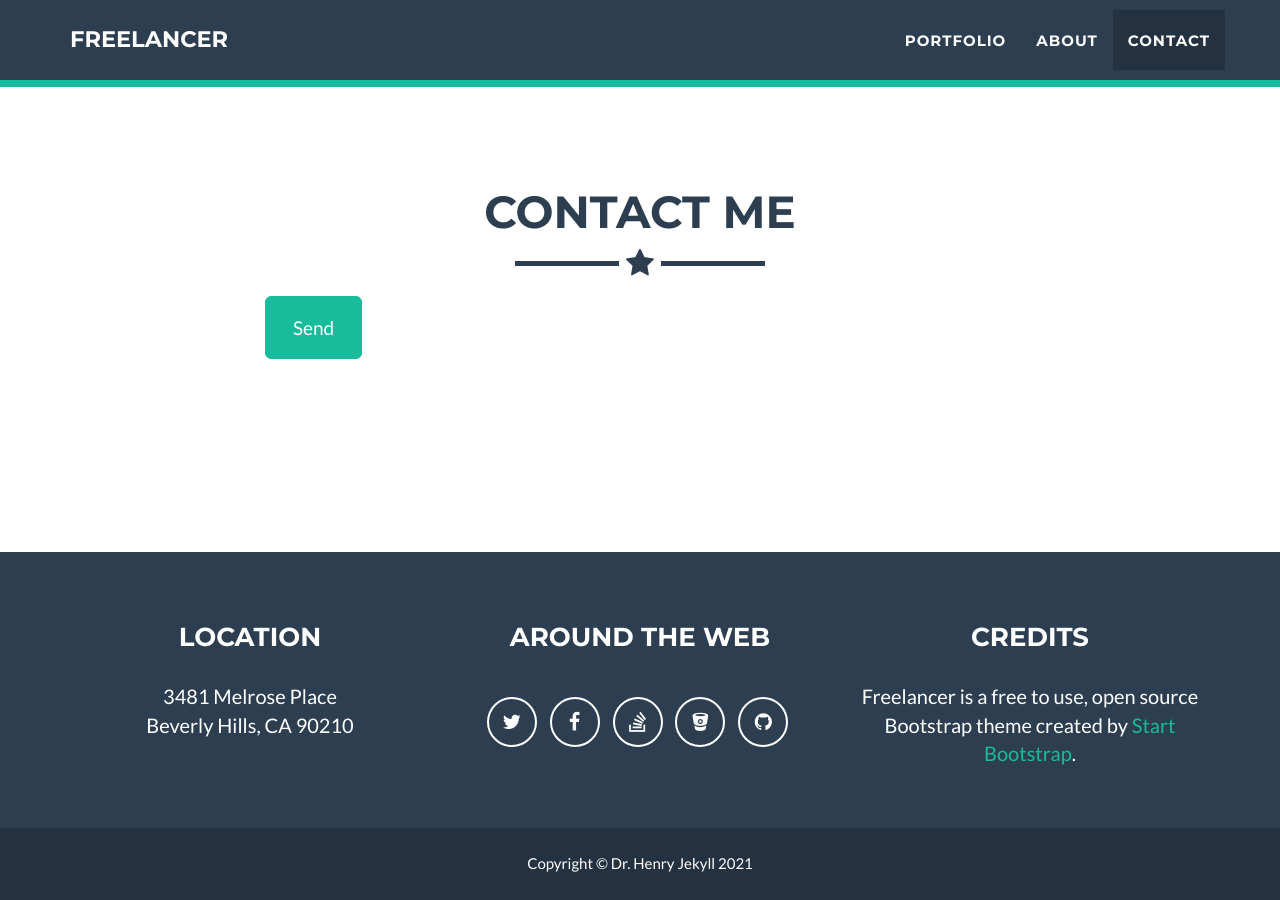
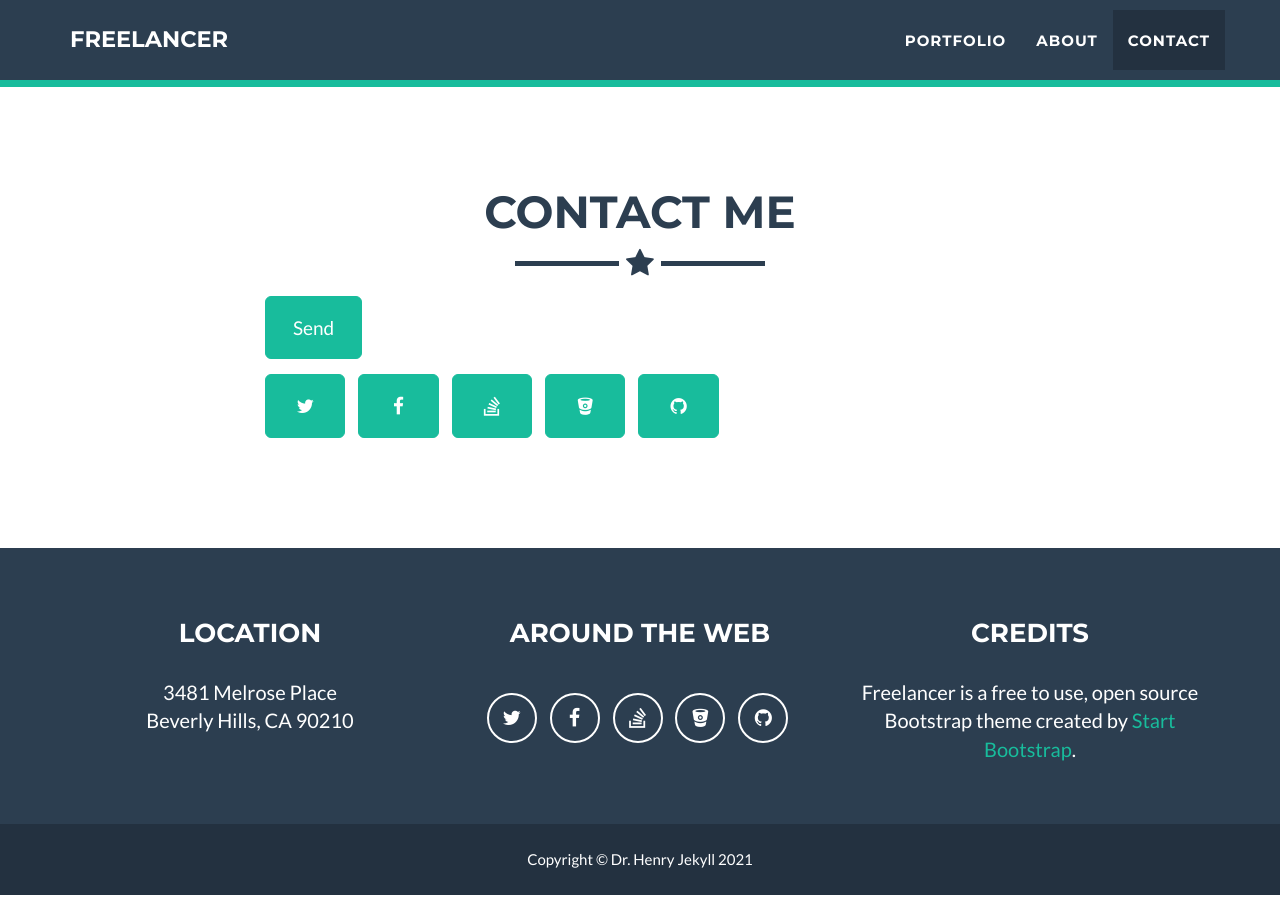
Before and after one commit to chickensmitten/freelancer, a Jekyll site: the page built from _posts/2014-07-18-project-1.markdown, in a window 1280 px wide and 900 px high, scrolled down 2158 px. Built offline with Jekyll 4.4.1, drawn with Linux system fonts in a browser that asks for light colours.

Commit message:
Update contact.html

```diff
--- a/_includes/contact.html
+++ b/_includes/contact.html
@@ -19,7 +19,7 @@
                         <ul class="list-inline">
                             {% for network in site.social %}
                             <li>
-                                <a href="{{ network.url }}" class="btn btn-success btn-outline"><i class="fa fa-fw fa-{{ network.title }}"></i></a>
+                                <a href="{{ network.url }}" class="btn btn-success btn-lg"><i class="fa fa-fw fa-{{ network.title }}"></i></a>
                             </li>
 		                    {% endfor %}
                         </ul>
```
